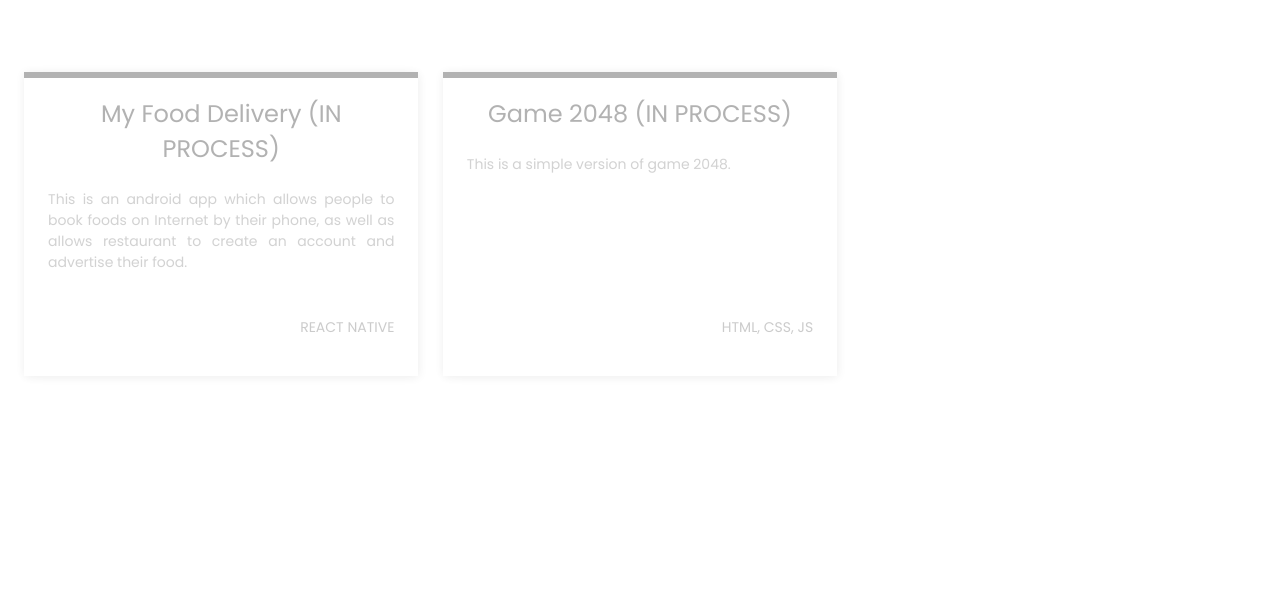
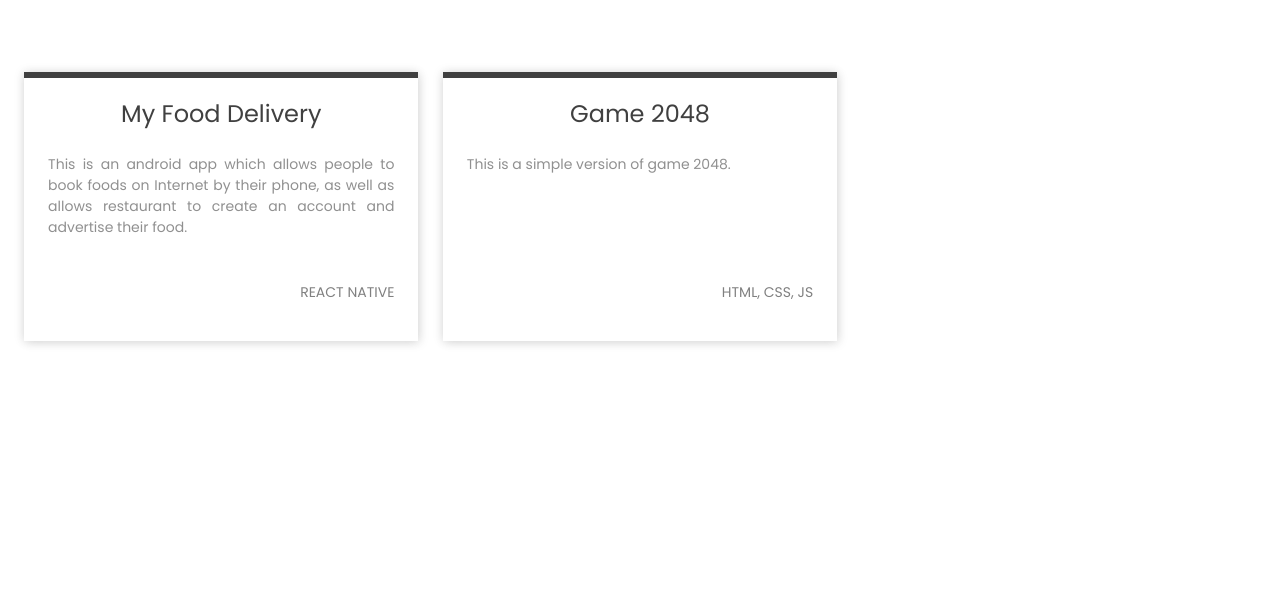
Before and after one commit to docongminh5499/docongminh5499.github.io, a plain HTML site: page index.html in a window 1280 px wide. Shown: the part 2530-3124 px from the top of the page. Drawn offline with Linux system fonts and the light colour scheme; files whose address does not match are found by name.

Commit message:
require projects section

```diff
--- a/index.html
+++ b/index.html
@@ -194,8 +194,8 @@
         <p>Let's see some personal projects</p>
       </div>
       <div class="project__content">
-        <div class="project__item in-process">
-          <p>My Food Delivery (IN PROCESS)</p>
+        <div class="project__item">
+          <p>My Food Delivery</p>
           <p>
             This is an android app which allows people to book foods on Internet by their phone, as well as allows
             restaurant to create an account and advertise their food.
@@ -211,8 +211,8 @@
             </div>
           </div>
         </div>
-        <div class="project__item in-process">
-          <p>Game 2048 (IN PROCESS)</p>
+        <div class="project__item">
+          <p>Game 2048</p>
           <p>
             This is a simple version of game 2048.
           </p>
@@ -221,7 +221,9 @@
               HTML, CSS, JS
             </p>
             <div>
-              <a href="/" target="_blank" title="View demo"> <i class="far fa-eye"></i></a>
+              <a href="https://docongminh5499-game-2048.herokuapp.com/" target="_blank" title="View demo">
+                <i class="far fa-eye"></i
+              ></a>
               <a href="https://github.com/docongminh5499/2048" target="_blank" title="View source code">
                 <i class="fab fa-github-alt"></i>
               </a>
```
